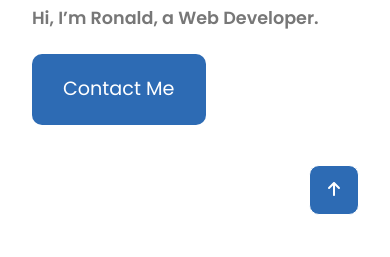
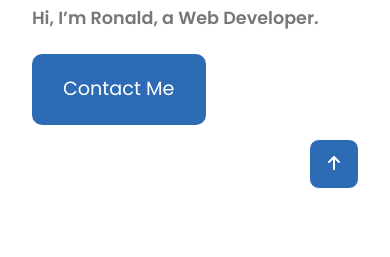
Before and after one commit to Ronald0721/webportfolio, a plain HTML site: page index.html in a window 390 px wide. Shown: the part 587-844 px from the top of the page. Drawn offline with nearby package versions, Linux system fonts and the light colour scheme.

```diff
--- a/style.css
+++ b/style.css
@@ -435,6 +435,11 @@ nav.sticky .nav-bar {
         top: 3%;
         left: 7%;
         margin: 0;
+    }
+
+    .to-top {
+        right: 8%;
+        bottom: 8%;
     }
 }
 
```
